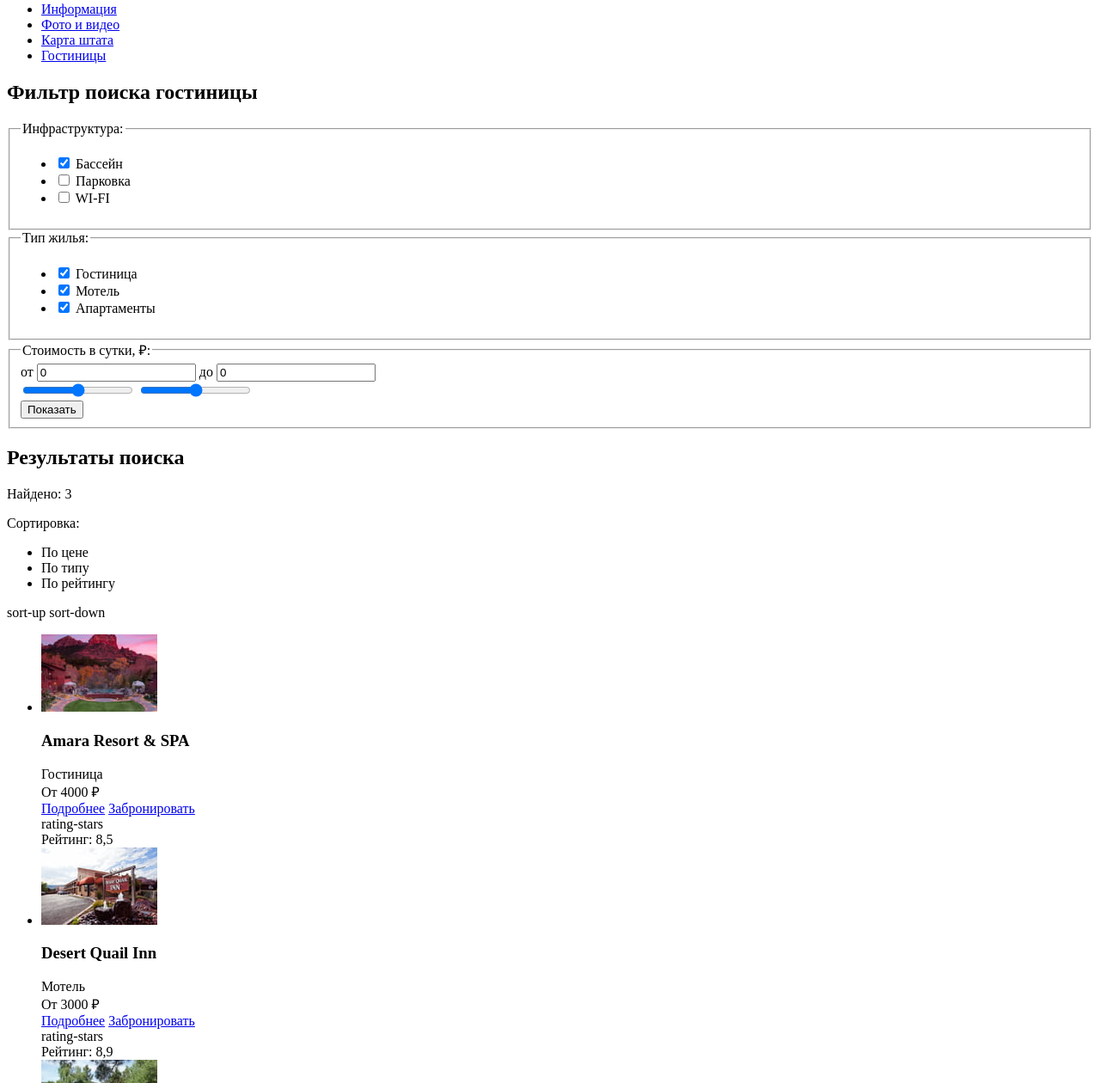
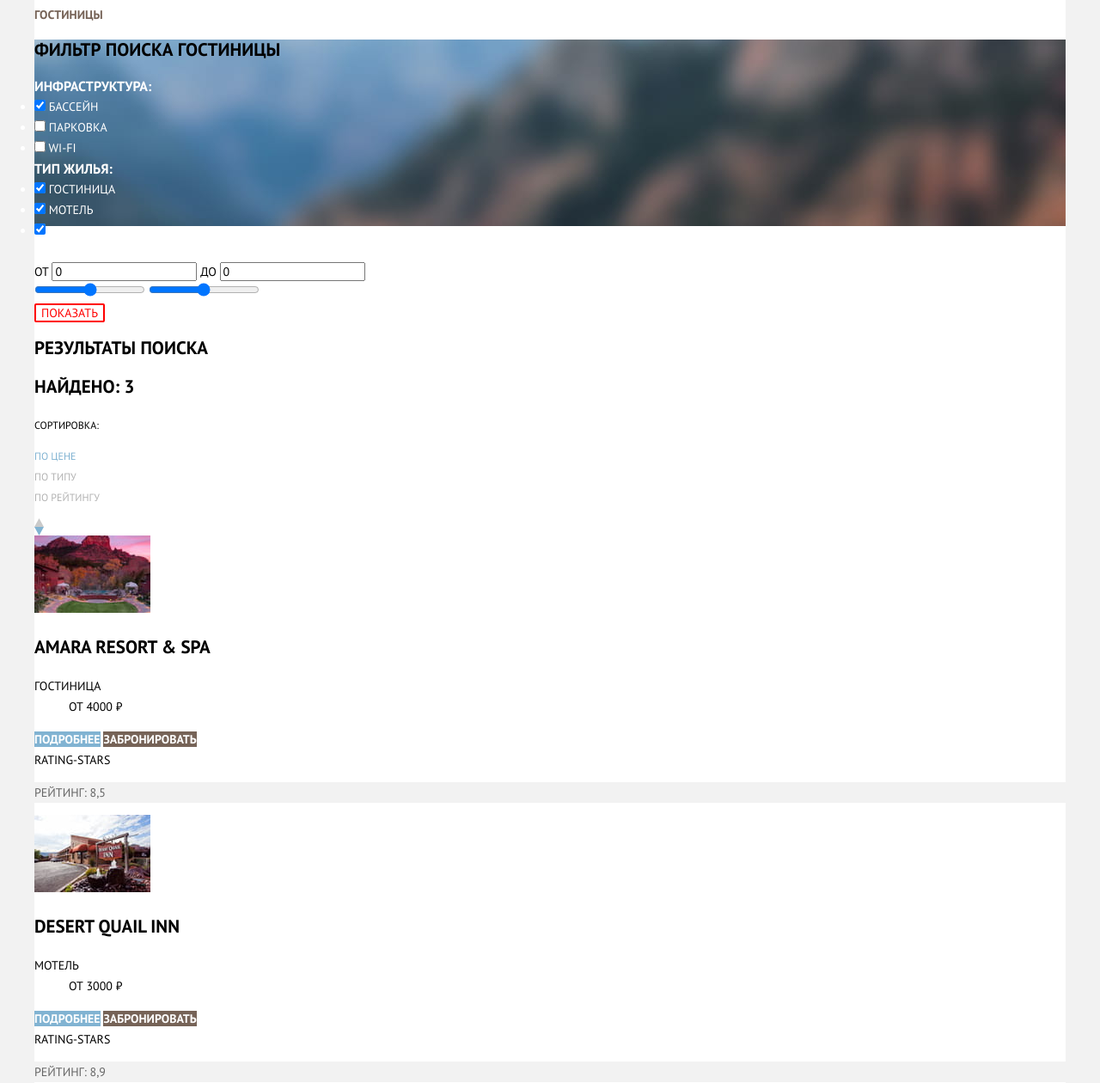
Before and after one commit to memerde/45285-sedona-31, a plain HTML site: page catalog.html in a window 1280 px wide. Shown: the part 168-1428 px from the top of the page at 86% size. Drawn offline with Linux system fonts and the light colour scheme.

Commit message:
Стилизация страницы каталога

```diff
--- a/catalog.html
+++ b/catalog.html
@@ -1,76 +1,100 @@
 <!DOCTYPE html>
-<html lang="ru">
+<html class="page" lang="ru">
   <head>
     <meta charset="utf-8" />
     <title>HTML Academy: Седона</title>
+    <link rel="preconnect" href="https://fonts.gstatic.com" />
+    <link
+      href="https://fonts.googleapis.com/css2?family=PT+Sans:wght@400;700&display=swap"
+      rel="stylesheet"
+    />
+    <link rel="icon" href="/favicon.ico?" />
+    <link rel="stylesheet" href="css/normalize.css" />
+    <link rel="stylesheet" href="css/style.css" />
   </head>
-  <body>
-    <header>
+
+  <body class="page-body">
+    <div class="container">
+      <header class="main-header">
         <h1>Поиск гостиницы в Седоне</h1>
-      <nav>
+        <nav class="main-nav">
           <a href="index.html">
             <img
               src="img/logo.svg"
               width="138"
               height="70"
-            alt="Логотип Седона"
+              class="main-header-logo"
+              alt="Логотип сайта города Седона"
             />
           </a>
-        <ul>
+          <ul class="site-nav">
             <li><a href="blank.html">Информация</a></li>
             <li><a href="blank.html">Фото и видео</a></li>
             <li><a href="blank.html">Карта штата</a></li>
-          <li><a href="catalog.html">Гостиницы</a></li>
+            <li><a class="current-page">Гостиницы</a></li>
           </ul>
         </nav>
       </header>
+
       <main>
         <section class="search-types">
           <h2>Фильтр поиска гостиницы</h2>
-        <form method="get" action="https://echo.htmlacademy.ru">
-          <fieldset>
-            <legend>Инфраструктура:</legend>
-            <ul>
-              <li>
+
+          <form
+            method="get"
+            action="https://echo.htmlacademy.ru"
+            class="form-search-catalog"
+          >
+            <fieldset class="filter-fieldset">
+              <legend class="filter-header">Инфраструктура:</legend>
+
+              <ul class="filter-list">
+                <li class="filter-item">
                   <input type="checkbox" name="pool" id="filter-pool" checked />
-                <label for="filter-pool">Бассейн</label>
+                  <label for="filter-pool" class="filter-text">Бассейн</label>
                 </li>
-              <li>
+                <li class="filter-item">
                   <input type="checkbox" name="parking" id="filter-parking" />
-                <label for="filter-parking">Парковка</label>
+                  <label for="filter-parking" class="filter-text"
+                    >Парковка</label
+                  >
                 </li>
-              <li>
+                <li class="filter-item">
                   <input type="checkbox" name="wifi" id="filter-wifi" />
-                <label for="filter-wifi">WI-FI</label>
+                  <label for="filter-wifi" class="filter-text">WI-FI</label>
                 </li>
               </ul>
             </fieldset>
-          <fieldset>
-            <legend>Тип жилья:</legend>
-            <ul>
-              <li>
+            <fieldset class="filter-fieldset">
+              <legend class="filter-header">Тип жилья:</legend>
+              <ul class="filter-list">
+                <li class="filter-item">
                   <input type="checkbox" name="hotel" id="hotel-id" checked />
-                <label for="hotel-id">Гостиница</label>
+                  <label for="hotel-id" class="filter-text">Гостиница</label>
                 </li>
-              <li>
+                <li class="filter-item">
                   <input type="checkbox" name="motel" id="motel-id" checked />
-                <label for="motel-id">Мотель</label>
+                  <label for="motel-id" class="filter-text">Мотель</label>
                 </li>
-              <li>
+                <li class="filter-item">
                   <input type="checkbox" name="apts" id="apts-id" checked />
-                <label for="apts-id">Апартаменты</label>
+                  <label for="apts-id" class="filter-text">Апартаменты</label>
                 </li>
               </ul>
             </fieldset>
-          <fieldset>
-            <legend>Стоимость в сутки, ₽:</legend>
-            <label>от <input type="text" name="min-price" value="0" /></label>
-            <label>до <input type="text" name="range-max" value="0" /></label>
+            <fieldset class="filter-fieldset">
+              <legend class="filter-header">Стоимость в сутки, ₽:</legend>
+              <label class="filter-text"
+                >от <input type="text" name="min-price" value="0"
+              /></label>
+              <label class="filter-text"
+                >до <input type="text" name="max-price" value="0"
+              /></label>
               <br />
               <input type="range" min="0" max="15000" step="1" />
               <input type="range" min="15000" max="150000" step="1" />
               <br />
-            <button type="submit">Показать</button>
+              <button type="submit" class="button filter-btn">Показать</button>
             </fieldset>
           </form>
         </section>
@@ -78,18 +102,46 @@
         <section class="search-result">
           <h2>Результаты поиска</h2>
           <div class="result-sort">
-          <p>Найдено: 3</p>
+            <h3>Найдено: 3</h3>
             <p>Сортировка:</p>
-          <ul>
-            <li>По цене</li>
-            <li>По типу</li>
-            <li>По рейтингу</li>
+            <ul class="sort-type-list">
+              <li class="type-item type-current">По цене</li>
+              <li class="type-item">По типу</li>
+              <li class="type-item">По рейтингу</li>
             </ul>
-          <span>sort-up</span>
-          <span>sort-down</span>
+            <span class="sort"
+              ><svg
+                width="11"
+                height="10"
+                viewBox="0 0 11 10"
+                fill="none"
+                xmlns="http://www.w3.org/2000/svg"
+              >
+                <path
+                  d="M5.5 0L0 10H11L5.5 0Z"
+                  fill="#CACACA"
+                  class="sort-svg"
+                />
+              </svg>
+            </span>
+            <span class="sort"
+              ><svg
+                width="11"
+                height="10"
+                viewBox="0 0 11 10"
+                fill="none"
+                xmlns="http://www.w3.org/2000/svg"
+              >
+                <path
+                  d="M5.5 10L0 0H11"
+                  fill="#CACACA"
+                  class="sort-svg sort-current"
+                />
+              </svg>
+            </span>
           </div>
-        <ul>
-          <li>
+          <ul class="hotel-list">
+            <li class="hotel">
               <img
                 src="img/hotel-amara.jpg"
                 width="135"
@@ -98,21 +150,22 @@
               />
               <div class="hotel-info">
                 <h3>Amara Resort & SPA</h3>
-              <span>Гостиница</span>
-              <br />
-              <span>От 4000 ₽</span>
-              <br />
-              <a href="#">Подробнее</a>
-              <a href="#">Забронировать</a>
+                <dl>
+                  <dt>Гостиница</dt>
+                  <dd>От 4000 ₽</dd>
+                </dl>
+
+                <a href="#" class="button more-info-btn">Подробнее</a>
+                <a href="#" class="button book-btn">Забронировать</a>
               </div>
               <div class="hotel-rating">
                 <span>rating-stars</span>
                 <br />
-              <span>Рейтинг: 8,5</span>
+                <p>Рейтинг: 8,5</p>
               </div>
             </li>
 
-          <li>
+            <li class="hotel">
               <img
                 src="img/hotel-desert.jpg"
                 width="135"
@@ -122,21 +175,22 @@
 
               <div class="hotel-info">
                 <h3>Desert Quail Inn</h3>
-              <span>Мотель</span>
-              <br />
-              <span>От 3000 ₽</span>
-              <br />
-              <a href="#">Подробнее</a>
-              <a href="#">Забронировать</a>
+                <dl>
+                  <dt>Мотель</dt>
+                  <dd>От 3000 ₽</dd>
+                </dl>
+
+                <a href="#" class="button more-info-btn">Подробнее</a>
+                <a href="#" class="button book-btn">Забронировать</a>
               </div>
               <div class="hotel-rating">
                 <span>rating-stars</span>
                 <br />
-              <span>Рейтинг: 8,9</span>
+                <p>Рейтинг: 8,9</p>
               </div>
             </li>
 
-          <li>
+            <li class="hotel">
               <img
                 src="img/hotel-diablo.jpg"
                 width="135"
@@ -146,37 +200,98 @@
 
               <div class="hotel-info">
                 <h3>Villas at Poco Diablo</h3>
-              <span>Апартаменты</span>
-              <br />
-              <span>От 2000 ₽</span>
-              <br />
-              <a href="#">Подробнее</a>
-              <a href="#">Забронировать</a>
+                <dl>
+                  <dt>Апартаменты</dt>
+                  <dd>От 2000 ₽</dd>
+                </dl>
+                <a href="#" class="button more-info-btn">Подробнее</a>
+                <a href="#" class="button book-btn">Забронировать</a>
               </div>
               <div class="hotel-rating">
                 <span>rating-stars</span>
-              <br />
-              <span>Рейтинг: 9,2</span>
+
+                <p>Рейтинг: 9,2</p>
               </div>
             </li>
           </ul>
         </section>
       </main>
-    <footer>
+      <footer class="footer">
         <div class="footer-contacts">
           <p>#visitsedona</p>
-        <a href="tel:+78005558628">+7 800 555-86-28</a>
+          <a href="tel:+78005558628" class="contacts-phone">+7 800 555-86-28</a>
         </div>
         <div>
           <ul class="footer-social-list">
-          <li class="social-twitter">
-            <img src="img/twitter.png" width="20" height="15" alt="Twitter" />
+            <li class="social-item">
+              <a
+                class="social-button"
+                href="https://twitter.com/htmlacademy_ru"
+                target="_blank"
+              >
+                <svg
+                  class="social-svg"
+                  width="17"
+                  height="16"
+                  viewBox="0 0 17 16"
+                  fill="none"
+                  xmlns="http://www.w3.org/2000/svg"
+                >
+                  <path
+                    d="M10.95 1.14409C12.635 0.648089 13.934 1.41409 14.527 2.32309C15.2 2.09209 15.858 1.84209 16.538 1.61509C16.5249 2.30145 16.2117 2.94761 15.681 3.38309C16.366 3.55309 16.985 2.89209 16.985 2.89209C16.816 3.89209 15.979 4.68009 15.422 4.91609C15.191 11.6661 12.247 16.1331 5.34498 15.9981H4.89898C4.48898 15.9981 0.734977 15.5381 0.000976562 14.1111C2.27198 14.3071 3.89398 13.6891 4.69398 12.9341C3.73398 12.6341 2.01498 12.4571 1.71498 9.98409C2.06398 10.0901 2.27898 10.2121 2.90498 10.1031C1.70498 9.24709 0.373977 8.53009 0.447977 6.33009C0.732977 6.65809 1.51498 6.86609 1.78798 6.80209C1.08498 6.56109 -0.182023 3.44209 0.893977 1.85009C2.71198 3.70409 4.62898 5.45609 8.04598 5.62309C8.25398 3.33009 9.18298 1.79309 10.95 1.14409Z"
+                    fill="#fff"
+                  />
+                </svg>
+                <!-- <span>Twitter</span> -->
+              </a>
             </li>
-          <li class="social-facebook">
-            <img src="img/fb-icon.png" width="20" height="15" alt="Facebook" />
+
+            <li class="social-item">
+              <a
+                class="social-button"
+                href="https://facebook.com/htmlacademy"
+                target="_blank"
+              >
+                <svg
+                  width="12"
+                  height="22"
+                  viewBox="0 0 12 22"
+                  fill="none"
+                  xmlns="http://www.w3.org/2000/svg"
+                >
+                  <path
+                    d="M12 4V0H8C5.79086 0 4 1.79086 4 4V8H0V12H4V22H8V12H12V8H8V4H12Z"
+                    fill="#fff"
+                  />
+                </svg>
+
+                <!-- <span>Facebook </span> -->
+              </a>
             </li>
-          <li class="social-youtube">
-            <img src="img/youtube.png" width="20" height="15" alt="Youtube" />
+
+            <li class="social-item">
+              <a
+                class="social-button"
+                href="https://www.youtube.com/channel/UChUxTMjJGo-JDRY8pNTGL2g"
+                target="_blank"
+              >
+                <svg
+                  width="20"
+                  height="16"
+                  viewBox="0 0 20 16"
+                  fill="none"
+                  xmlns="http://www.w3.org/2000/svg"
+                >
+                  <path
+                    fill-rule="evenodd"
+                    clip-rule="evenodd"
+                    d="M3 0H17C18.65 0 20 1.35 20 3V13C20 14.65 18.65 16 17 16H3C1.35 16 0 14.65 0 13V3C0 1.35 1.35 0 3 0ZM6.027 4.002V11.998L15.014 8L6.027 4.002Z"
+                    fill="#fff"
+                  />
+                </svg>
+
+                <!-- <span>Youtube</span> -->
+              </a>
             </li>
           </ul>
         </div>
@@ -187,5 +302,6 @@
           /></a>
         </div>
       </footer>
+    </div>
   </body>
 </html>
--- a/css/style.css
+++ b/css/style.css
@@ -69,7 +69,7 @@ svg {
 }
 
 .site-nav a:active {
-  opacity:0.3;
+  opacity: 0.3;
 }
 
 .current-page {
@@ -120,7 +120,6 @@ svg {
 .features-item:nth-child(6) {
   background-color: var(--gray);
 }
-
 
 .features-list,
 .features-sub-list {
@@ -204,6 +203,7 @@ svg {
   border: 0;
 }
 
+.filter-list{margin: 0; padding:0;list-style: 0;}
 .filter-item {
   color: var(--white);
 }
@@ -235,6 +235,8 @@ svg {
   /* display: flex; */
   font-size: 12px;
   margin-right: auto;
+  list-style: none;
+  padding: 0;
 }
 
 .type-item {
@@ -272,6 +274,13 @@ svg {
 .sort-current {
   fill: var(--blue);
 }
+
+.hotel-list {
+  margin: 0;
+  padding: 0;
+  list-style: none;
+}
+
 .hotel-rating p {
   background-color: var(--gray);
   color: var(--dark-gray);
```
Lines whose indentation alone changed are shown as unchanged.
